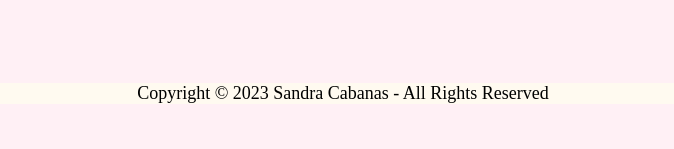
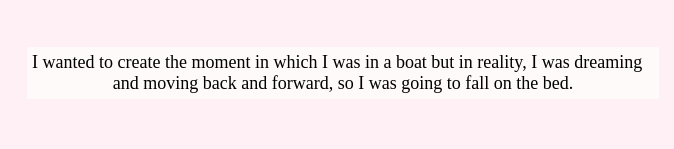
Before and after one commit to Sandra23C/Alex23, a plain HTML site: page gallery.html in a window 1280 px wide. Shown: the part 2207-2356 px from the top of the page, without its empty margins (297-971 px from the left). Before the commit the page ends 2319 px from the top, so only its background shows below. Drawn offline with Linux system fonts and the light colour scheme.

Commit message:
gallery.html

```diff
--- a/gallery.html
+++ b/gallery.html
@@ -44,6 +44,8 @@
 
 <iframe width="600" height="337.5" src="https://www.youtube.com/embed/_CTmBGscl0o?si=9vJ-CQXeq8cAAaU2" title="YouTube video player" frameborder="0" allow="accelerometer; autoplay; clipboard-write; encrypted-media; gyroscope; picture-in-picture; web-share" allowfullscreen></iframe>
 
+<p>I wanted to create the moment in which I was in a boat but in reality, I was dreaming and moving back and forward, so I was going to fall on the bed.</p>
+
 <br></br>
 <div class="footer">Copyright © 2023 Sandra Cabanas - All Rights Reserved</div>
 
```
